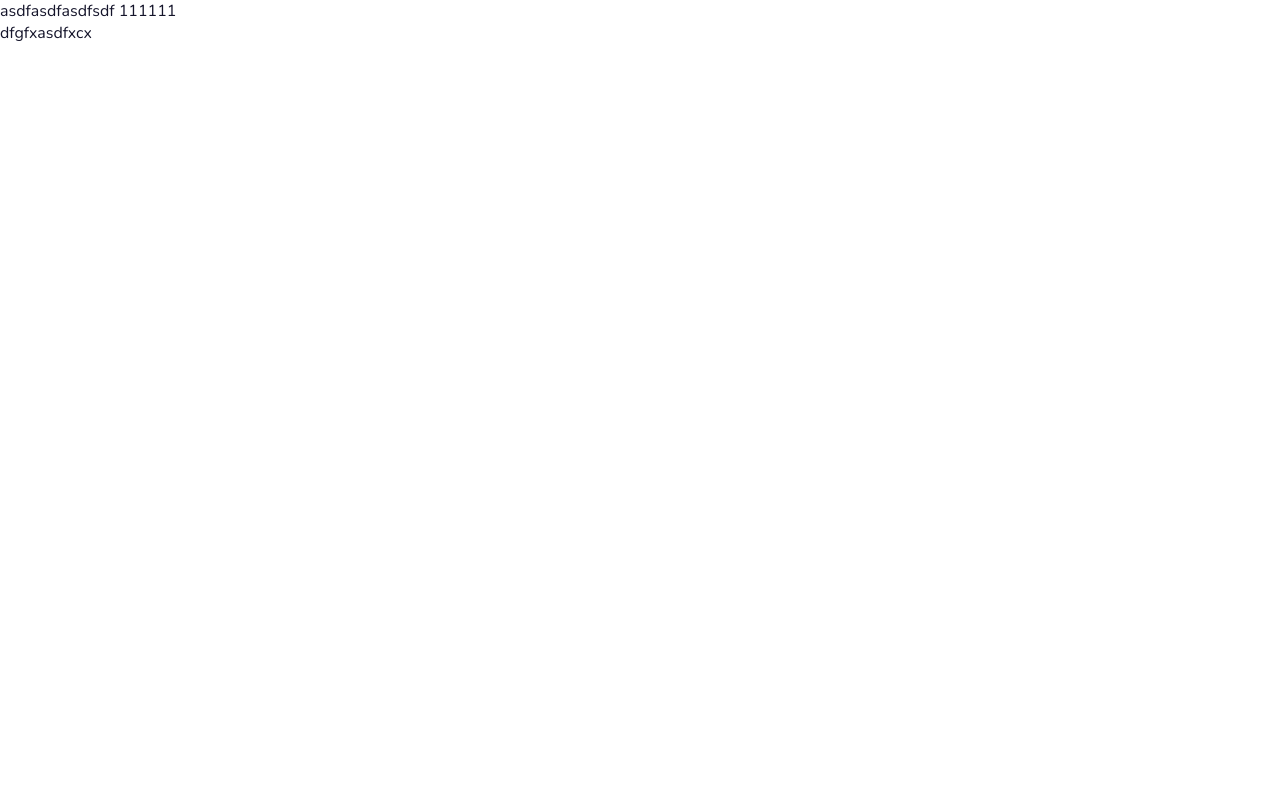
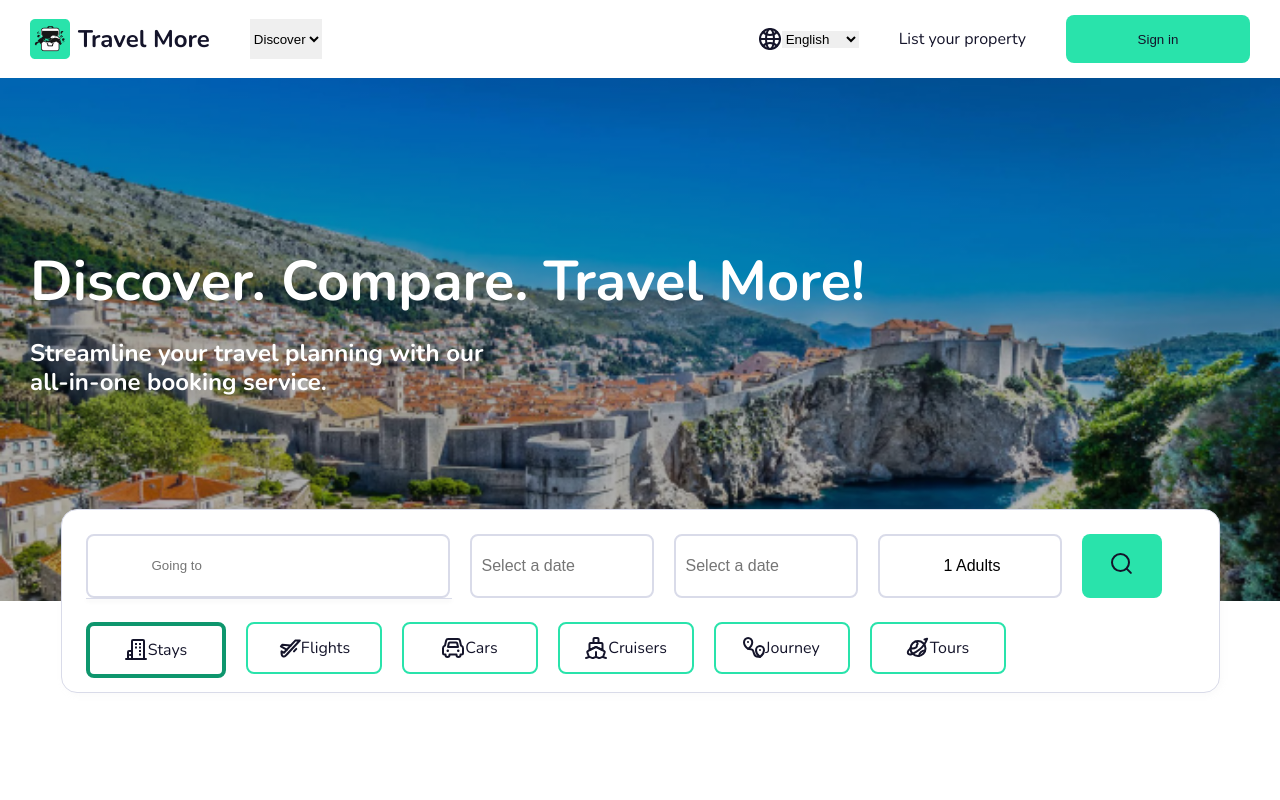
Before and after one commit to travel-more-with-us/front, a React (Create React App) app: page / in a window 1280 px wide. Shown: the top 800 px of the page. Built offline with nearby package versions, Linux system fonts and the light colour scheme.

Commit message:
problem probably was solved, use hashrouter instead browserrouter

```diff
--- a/src/App.tsx
+++ b/src/App.tsx
@@ -1,23 +1,18 @@
 import React from 'react';
 import { Routes, Route } from 'react-router-dom';
 import { Home } from './pages/Home';
-// import { Villa } from './pages/Villa';
-// import { Results } from './pages/Results';
+import { Villa } from './pages/Villa';
+import { Results } from './pages/Results';
 
 export const App = () => {
   return (
     <>
       <Routes>
-        {/* <Route path="/" element={<Home />}>
+        <Route path="/" element={<Home />}>
         </Route>
         <Route path='/villa' element={<Villa />}>
         </Route>
         <Route path="/results" element={<Results />}>
-        </Route> */}
-        <Route path='/' element={<div>
-          asdfasdfasdfsdf 111111
-        </div>}>
-
         </Route>
       </Routes>
       <div>
--- a/src/pages/Home.tsx
+++ b/src/pages/Home.tsx
@@ -6,12 +6,9 @@ import { Footer } from '../Components/Footer/Footer';
 export const Home = () => {
   return (
     <>
-      {/* <Header />
-      <Main /> */}
-      {/* <Footer /> */}
-      <div>
-        test
-      </div>
+      <Header />
+      <Main />
+      <Footer />
     </>
   );
 };
```
